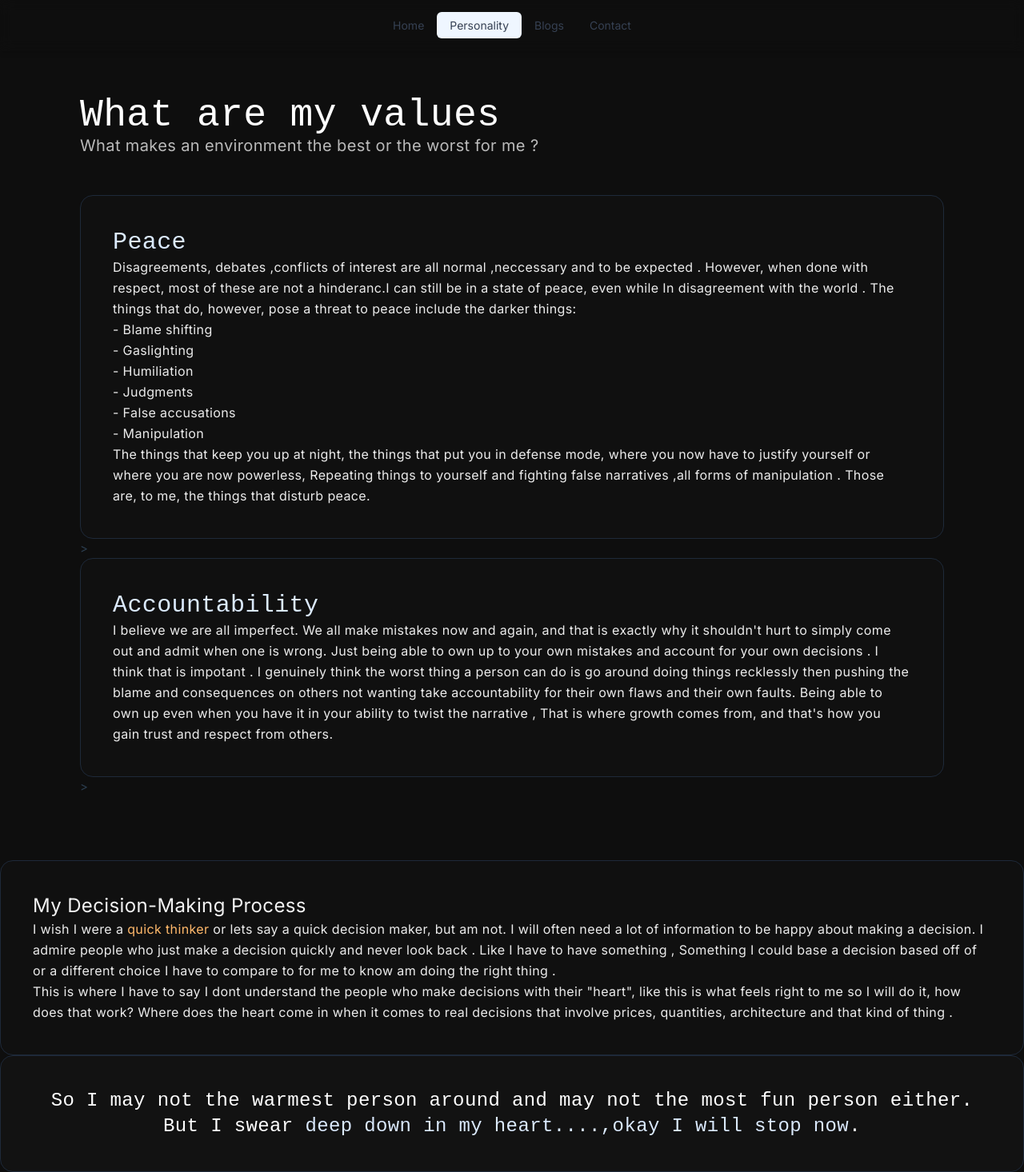
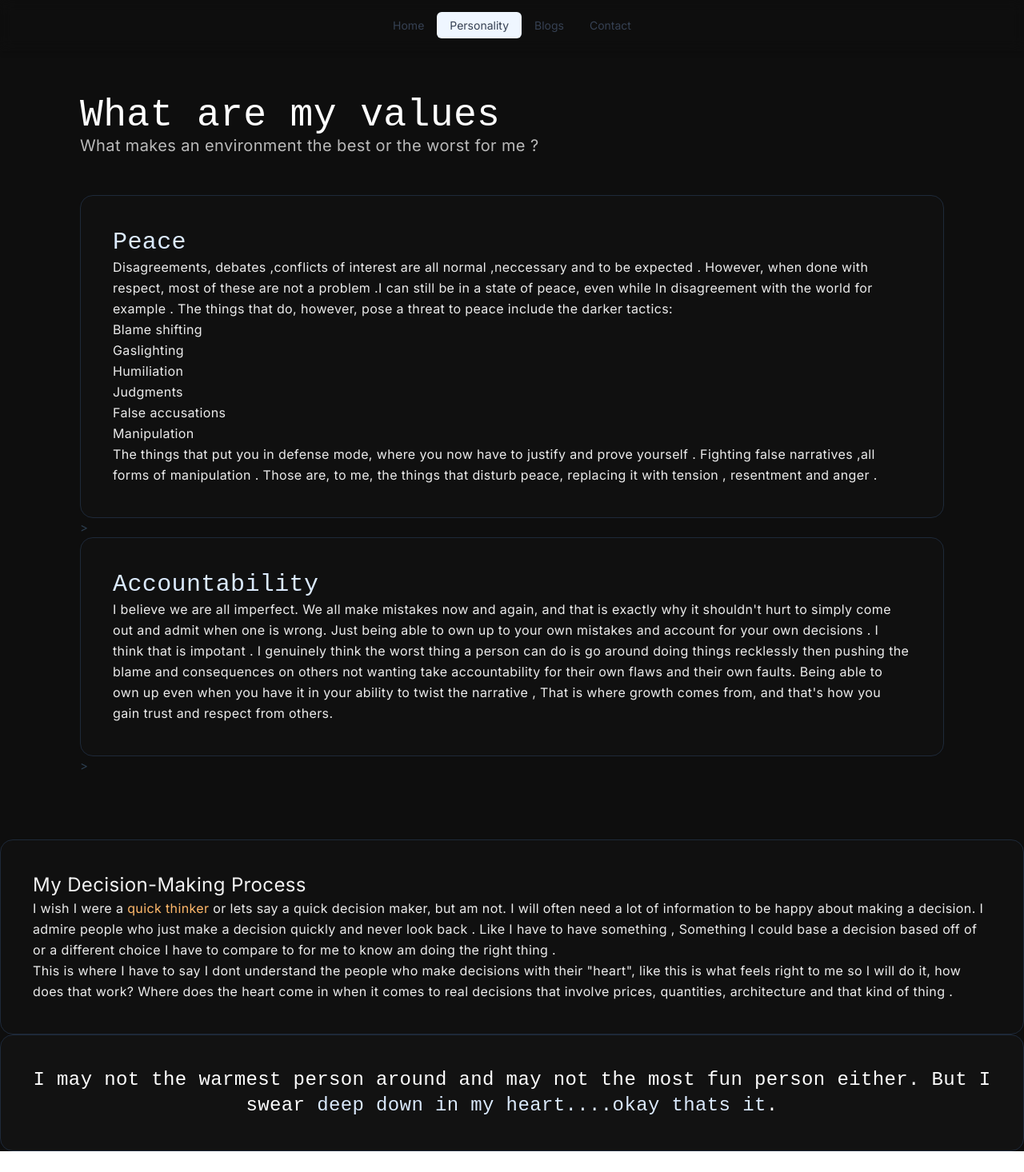
Before and after one commit to talkie-sir/ishmaelcv, a Vue app: page /about in a window 1280 px wide. Shown: the whole page at 80% size. After the commit the page ends 1440 px from the top, so only its background shows below. Built offline with nearby package versions, Linux system fonts and the light colour scheme; a web font is replaced by a local one.

Commit message:
removed more too personal stuff

```diff
--- a/src/components/character.vue
+++ b/src/components/character.vue
@@ -19,24 +19,24 @@
     <!-- Main Content -->
     <div class="px-4 sm:px-6 md:px-25 pb-20 space-y-25">
 
-      <!-- Chill Guy Section -->
+      <!-- Peace Section -->
       <div class="animate-fade-in-up" style="animation-delay: 0.3s">
         <div class="border border-gray-800 bg-neutral-900/30 backdrop-blur-sm rounded-2xl p-6 md:p-10">
           <h2 class="text-blue-100 font-bold text-2xl md:text-3xl mb-4 font-special-gothic">Peace</h2>
           <p class="text-customgray0 text-sm md:text-base leading-relaxed font-inter">
              Disagreements, debates ,conflicts of interest are all normal ,neccessary and
              to be expected . However, when done with respect, most of these are
-              not a hinderanc.I can still be in a state of peace, even while In disagreement with the world .
-             The things that do, however, pose a threat to peace include the darker things:<br/>
-            - Blame shifting <br/>
-            - Gaslighting <br/>
-            - Humiliation <br/>
-            - Judgments <br/>
-            - False accusations<br/>
-            - Manipulation <br/>
-            The things that keep you up at night, the things that put you in defense mode, where you now have to justify yourself
-            or where you are now powerless, Repeating things to yourself and fighting false narratives ,all forms of manipulation .
-            Those are, to me, the things that disturb peace.
+              not a problem .I can still be in a state of peace, even while In disagreement with the world for example .
+             The things that do, however, pose a threat to peace include the darker tactics:<br/>
+             Blame shifting <br/>
+             Gaslighting <br/>
+             Humiliation <br/>
+             Judgments <br/>
+             False accusations<br/>
+             Manipulation <br/>
+            The things that put you in defense mode, where you now have to justify and prove yourself
+            . Fighting false narratives ,all forms of manipulation .
+            Those are, to me, the things that disturb peace, replacing it with tension , resentment and anger .
 
           </p>
           </div>>
@@ -84,8 +84,8 @@
       <div class="animate-fade-in-up" style="animation-delay: 1.2s">
         <div class="border border-gray-800 bg-neutral-900/50 backdrop-blur-sm rounded-2xl p-6 md:p-10 text-center">
           <p class="text-customwhitepink90 text-lg md:text-2xl font-bold font-special-gothic">
-            So I may not the warmest person around and may not the most fun person either.
-            But I swear <strong class="text-blue-100">deep down in my heart....,okay I will stop now</strong>.
+             I may not the warmest person around and may not the most fun person either.
+            But I swear <strong class="text-blue-100">deep down in my heart....okay thats it</strong>.
           </p>
         </div>
       </div>
```
